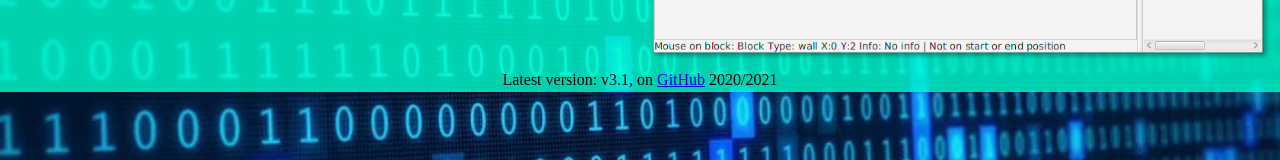
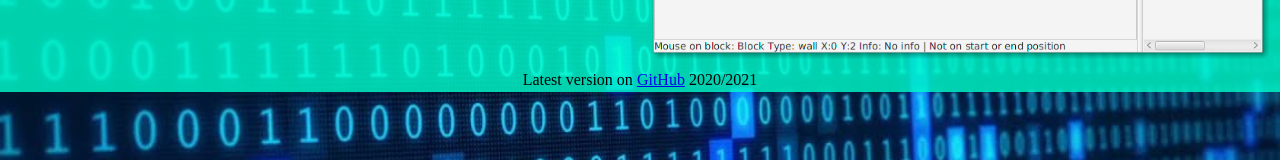
Before and after one commit to OrangoMango/orangomango.github.io, a plain HTML site: page index.html in a window 1280 px wide. Shown: the part 1137-1297 px from the top of the page. Drawn offline with nearby package versions, Linux system fonts and the light colour scheme; a web font is replaced by a local one.

Commit message:
Update index.html

```diff
--- a/index.html
+++ b/index.html
@@ -159,7 +159,7 @@ Website created on 16/12/2020
         <td><a target="_blank" href="https://github.com/OrangoMango/LabyrinthGame"><img id="dl" src="img/download.png" /> </a></td>
        </tr><tr><td><br /></td></tr>
       <tr>
-        <td colspan="2">Latest version: v3.1, on <a href="https://github.com/OrangoMango/LabyrinthGame/releases/tag/v3.1">GitHub</a> 2020/2021</td>
+        <td colspan="2">Latest version on <a href="https://github.com/OrangoMango/LabyrinthGame/releases/latest">GitHub</a> 2020/2021</td>
       </tr>
     </table>
 
```
